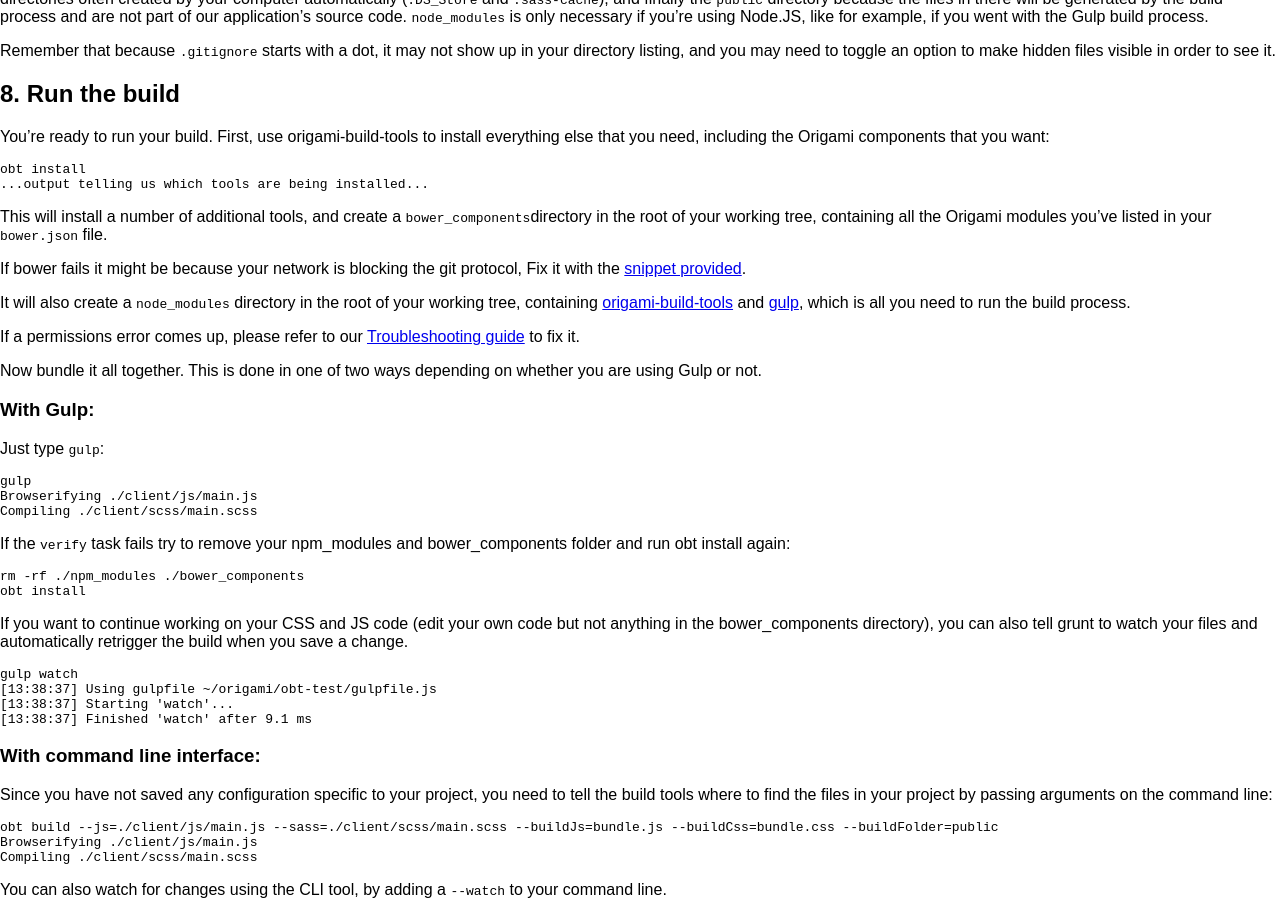
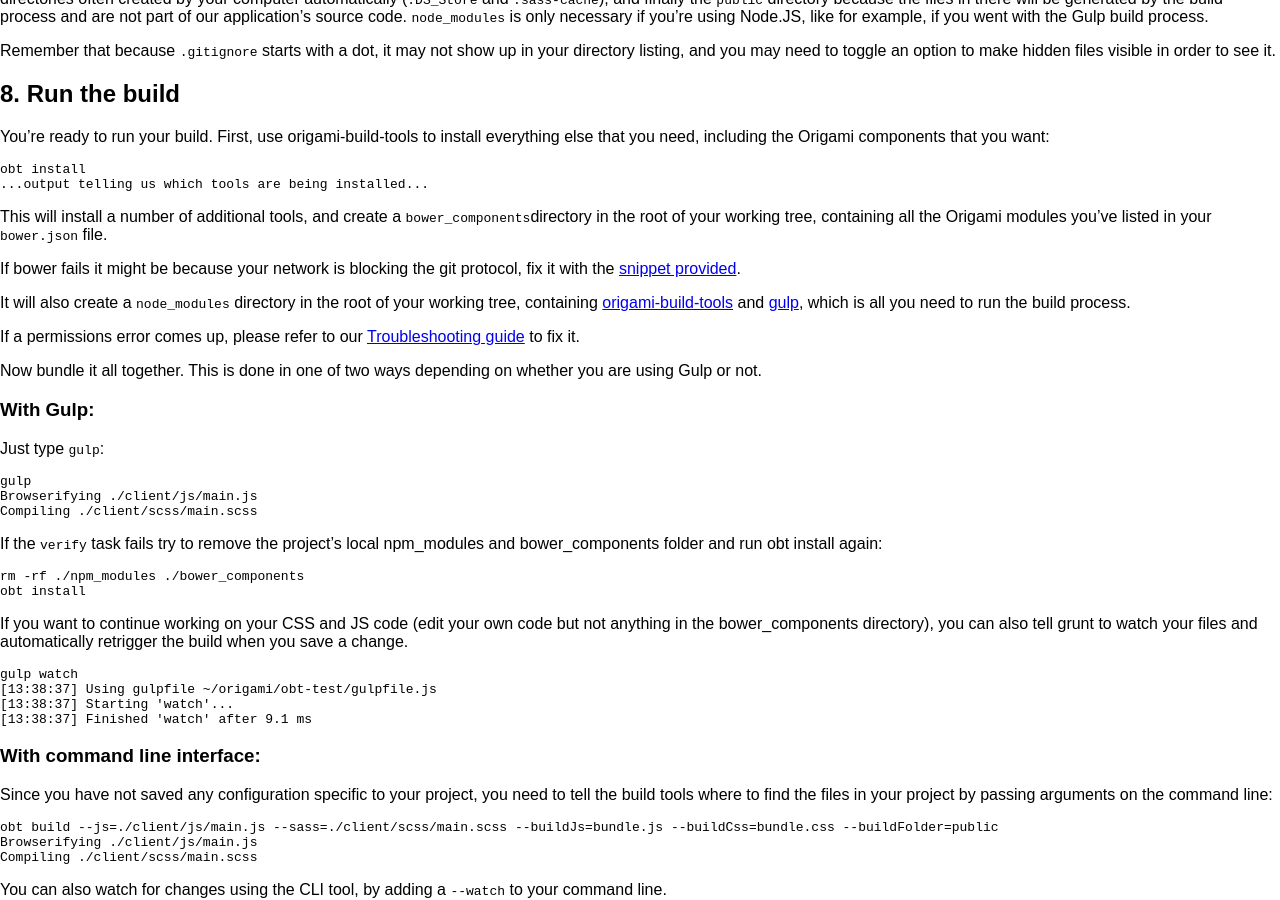
Before and after one commit to Financial-Times/ft-origami, a Jekyll site: the page built from docs/developer-guide/building-modules.md, in a window 1280 px wide and 900 px high, scrolled down 5549 px. Built offline with Jekyll 4.4.1, drawn with Linux system fonts in a browser that asks for light colours; nearby versions of some CDN libraries; comment, search, counter and statistics services are not loaded; a style sheet for code colours, icons or effects is not loaded.

Commit message:
lowercase f and less personal about removing project npm_modules/bower_components

```diff
--- a/docs/developer-guide/building-modules.md
+++ b/docs/developer-guide/building-modules.md
@@ -317,7 +317,7 @@ You're ready to run your build.  First, use origami-build-tools to install every
 
 This will install a number of additional tools, and create a `bower_components`directory in the root of your working tree, containing all the Origami modules you've listed in your `bower.json` file.
 
-If bower fails it might be because your network is blocking the git protocol, Fix it with the [snippet provided](https://github.com/Financial-Times/origami-build-tools/blob/master/TROUBLESHOOT.md#error-fatal-unable-to-connect-to-githubcom).
+If bower fails it might be because your network is blocking the git protocol, fix it with the [snippet provided](https://github.com/Financial-Times/origami-build-tools/blob/master/TROUBLESHOOT.md#error-fatal-unable-to-connect-to-githubcom).
 
 It will also create a `node_modules` directory in the root of your working tree, containing [origami-build-tools](https://github.com/Financial-Times/origami-build-tools) and [gulp](http://gulpjs.com), which is all you need to run the build process.
 
@@ -335,7 +335,7 @@ Just type `gulp`:
 Compiling ./client/scss/main.scss</output>
 </pre>
 
-If the `verify` task fails try to remove your npm_modules and bower_components folder and run obt install again:
+If the `verify` task fails try to remove the project's local npm_modules and bower_components folder and run obt install again:
 
 <pre class="cli">
 <kbd>rm -rf ./npm_modules ./bower_components</kbd>
```
